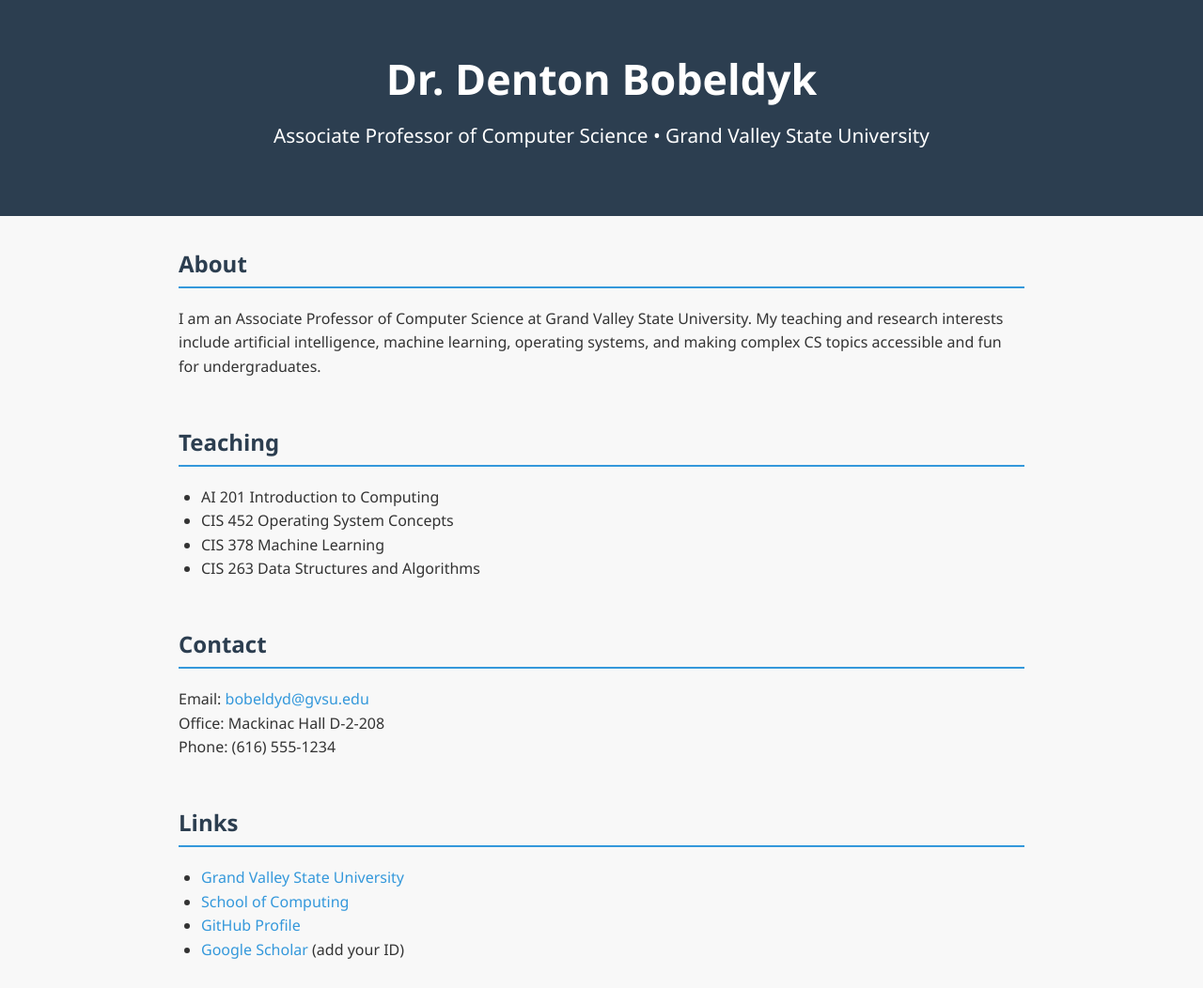
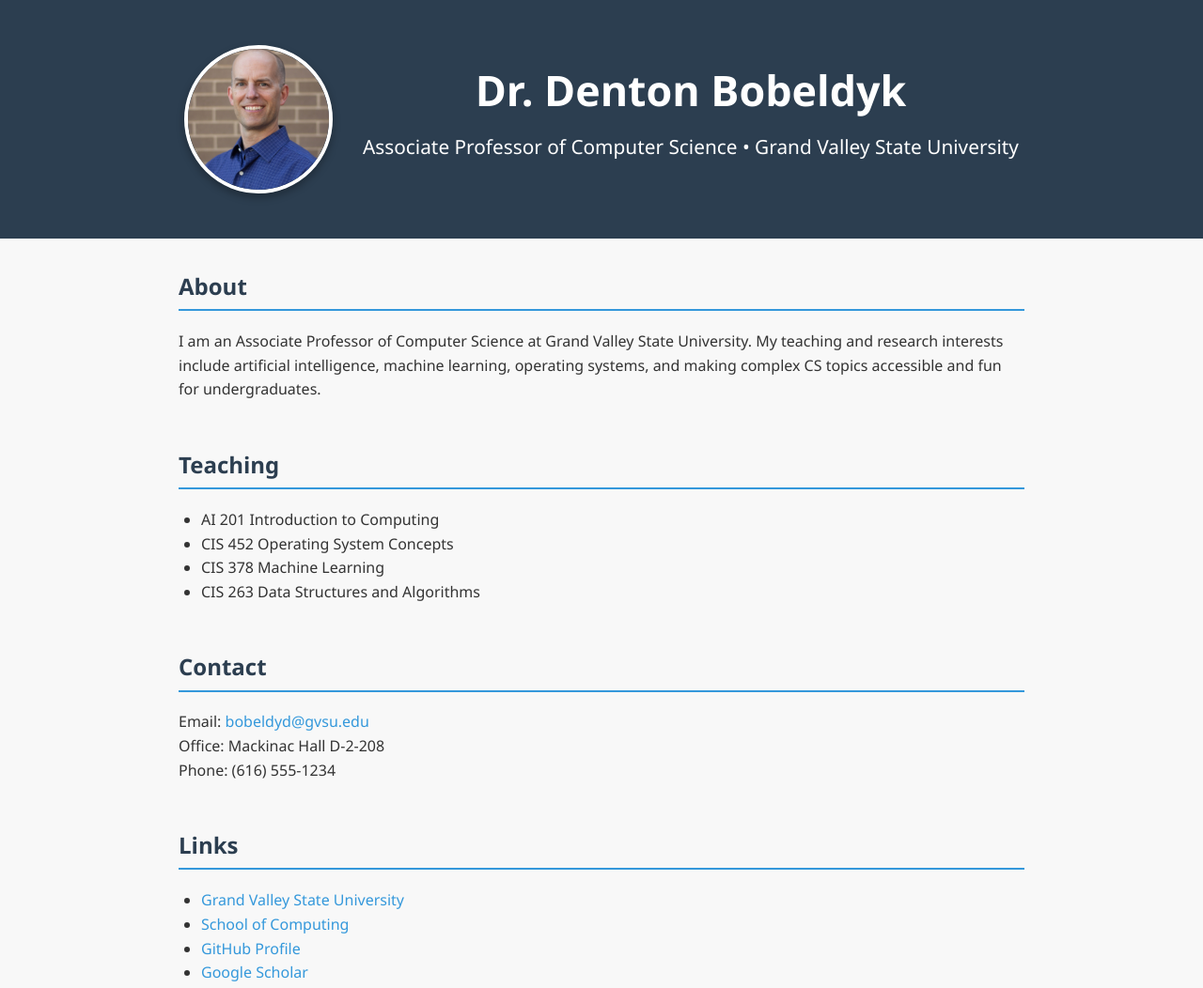
Before and after one commit to bobeldyd/bobeldyd.github.io, a plain HTML site: page index.html in a window 1280 px wide. Shown: the top 1052 px of the page at 94% size. Drawn offline with Linux system fonts and the light colour scheme.

Commit message:
updated index.html with my recent changes

```diff
--- a/index.html
+++ b/index.html
@@ -19,6 +19,23 @@
       padding: 3rem 1rem;
       text-align: center;
     }
+    .header-content {
+      max-width: 900px;
+      margin: 0 auto;
+      display: flex;
+      align-items: center;
+      justify-content: center;
+      gap: 2rem;
+      flex-wrap: wrap; /* stacks on small screens */
+    }
+    .profile-photo {
+      width: 150px;
+      height: 150px;
+      border-radius: 50%; /* makes it circular */
+      object-fit: cover; /* crops nicely if not square */
+      border: 4px solid white;
+      box-shadow: 0 4px 8px rgba(0,0,0,0.3);
+    }
     header h1 { margin: 0; font-size: 2.8rem; }
     header p { font-size: 1.3rem; margin-top: 0.5rem; }
     main { max-width: 900px; margin: 2rem auto; padding: 0 1rem; }
@@ -34,15 +51,29 @@
       color: #ddd;
       font-size: 0.9rem;
     }
+
+    /* Responsive: stack photo and text on small screens */
+    @media (max-width: 600px) {
+      .header-content {
+        flex-direction: column;
+        text-align: center;
+      }
+      .profile-photo {
+        margin-bottom: 1rem;
+      }
+    }
   </style>
 </head>
 <body>
-
 <header>
-  <h1>Dr. Denton Bobeldyk</h1>
-  <p>Associate Professor of Computer Science • Grand Valley State University</p>
+  <div class="header-content">
+    <img src="images/myHeadshot.jpg" alt="Dr. Denton Bobeldyk" class="profile-photo">
+    <div>
+      <h1>Dr. Denton Bobeldyk</h1>
+      <p>Associate Professor of Computer Science • Grand Valley State University</p>
+    </div>
+  </div>
 </header>
-
 <main>
   <section>
     <h2>About</h2>
@@ -53,7 +84,6 @@
       and fun for undergraduates.
     </p>
   </section>
-
   <section>
     <h2>Teaching</h2>
     <ul>
@@ -63,7 +93,6 @@
       <li>CIS 263 Data Structures and Algorithms</li>
     </ul>
   </section>
-
   <section>
     <h2>Contact</h2>
     <p>
@@ -72,21 +101,18 @@
       Phone: (616) 555-1234
     </p>
   </section>
-
   <section>
     <h2>Links</h2>
     <ul>
       <li><a href="https://gvsu.edu" target="_blank">Grand Valley State University</a></li>
       <li><a href="https://www.gvsu.edu/computing" target="_blank">School of Computing</a></li>
       <li><a href="https://github.com/bobeldyd" target="_blank">GitHub Profile</a></li>
-      <li><a href="https://scholar.google.com/citations?user=dbobeldyk" target="_blank">Google Scholar</a> (add your ID)</li>
+      <li><a href="https://scholar.google.com/citations?user=rF6upEIAAAAJ" target="_blank">Google Scholar</a></li>
     </ul>
   </section>
 </main>
-
 <footer>
   © 2025 Denton Bobeldyk • Hosted on GitHub Pages
 </footer>
-
 </body>
 </html>
```
